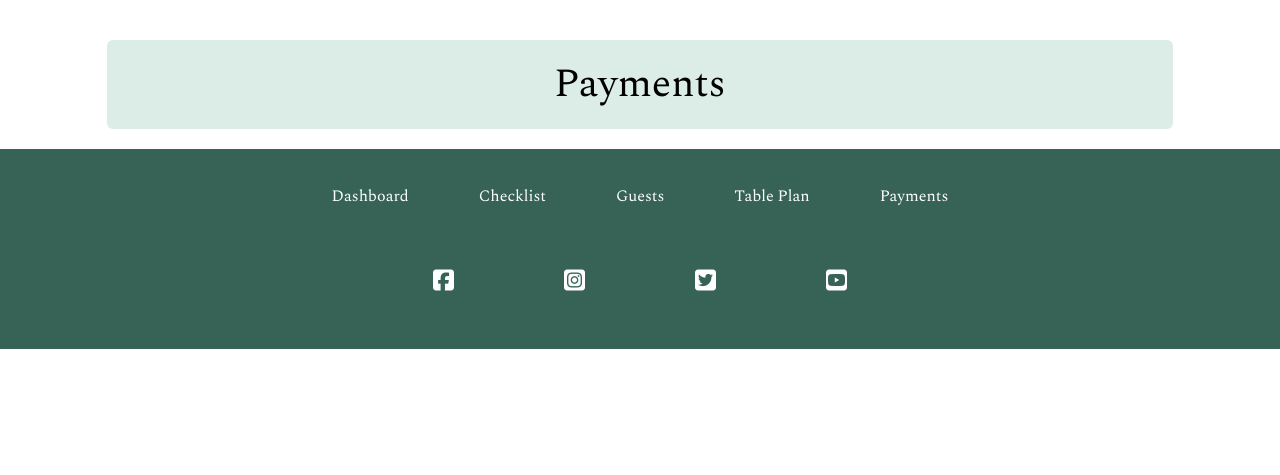
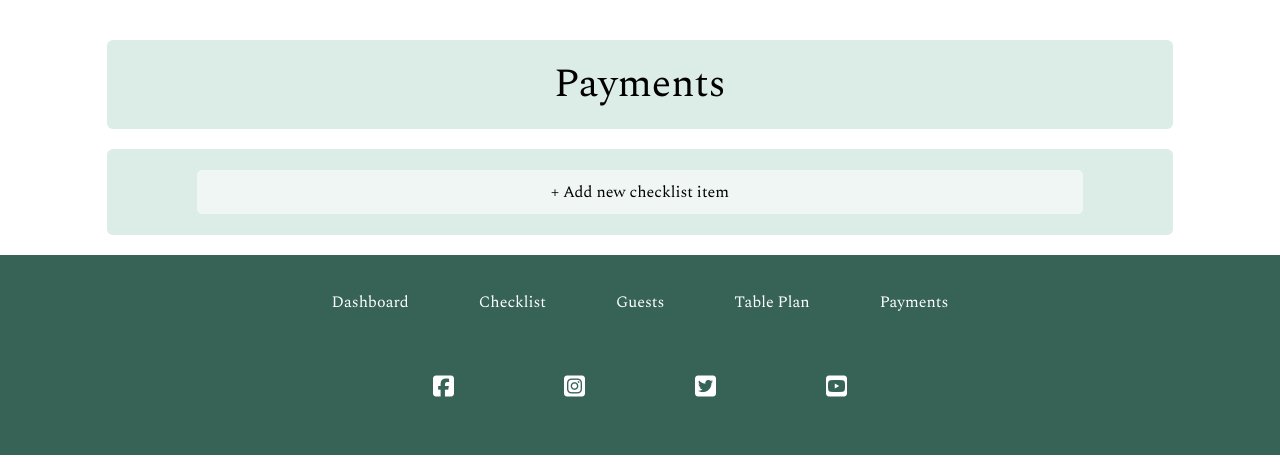
Before and after one commit to lilli-mcnally/tie-the-knot, a Flask app: page /payments in a window 1280 px wide. Shown: the part 110-585 px from the top of the page. Run offline with Flask 2, Linux system fonts and the light colour scheme; data that the repository does not hold is empty; some libraries are stand-ins or nearby versions.

Commit message:
Add function to view payments

```diff
--- a/tietheknot/routes.py
+++ b/tietheknot/routes.py
@@ -43,6 +43,13 @@ def edit_checklist_item(checklist_item_id):
         return redirect(url_for("checklist"))
     return render_template("edit_checklist_item.html", checklist_item=checklist_item)
 
+@app.route("/delete_checklist_item/<int:checklist_item_id>")
+def delete_checklist_item(checklist_item_id):
+    checklist_item = Checklist.query.get_or_404(checklist_item_id)
+    db.session.delete(checklist_item)
+    db.session.commit()
+    return redirect(url_for("checklist"))
+
 @app.route("/guests")
 def guests():
     return render_template("guests.html")
@@ -55,4 +62,5 @@ def table_plan():
 
 @app.route("/payments")
 def payments():
-    return render_template("payments.html")
+    checklist_items = list(Checklist.query.order_by(Checklist.checklist_date).all())
+    return render_template("payments.html", checklist_items=checklist_items)
--- a/tietheknot/templates/edit_checklist_item.html
+++ b/tietheknot/templates/edit_checklist_item.html
@@ -26,13 +26,13 @@
                 <span id="payment-span">Is this a payment?</span>
             </label>
             <br>
-            <a href="#modal1" class="btn waves-effect waves-light submit modal-trigger">Submit
+            <a href="#editModal" class="btn waves-effect waves-light submit modal-trigger">Submit
                 <i class="fa-solid fa-arrow-right-long"></i>
             </a>
         </div>
     </div>
     <!-- Modal Structure -->
-    <div id="modal1" class="modal">
+    <div id="editModal" class="modal">
         <div class="modal-content">
             <h5>Would you like to confirm these changes?</h5>
         </div>
--- a/tietheknot/templates/payments.html
+++ b/tietheknot/templates/payments.html
@@ -6,8 +6,90 @@
         <div class="col s12 green-row">
             <h1>Payments</h1>
         </div>
-        <!-- Insert for loop for payments items -->
+        <div>
+            <div class="col s12 green-row green-container">
+                {% for checklist_item in checklist_items %}
+                <!-- Iterates through each Checklist item -->
+                {% if checklist_item.checklist_payment == True %}
+                {% if loop.first %}
+                <!-- Checks to see if this is the first iteration, meaning it has no previous -->
+                <p class="checklist-date"><strong>{{ checklist_item.checklist_date.strftime("%-d %B %Y") }}</strong></p>
+                <div class="col s10 checklist-item">
+                    <div class="col s3">
+                        <p>{{ checklist_item.checklist_name }}</p>
+                    </div>
+                    <div class="col s6">
+                        <p class="checklist-notes">{{ checklist_item.checklist_notes }}</p>
+                    </div>
+                    <div class="col s3">
+                        <p class="checklist-checkbox">
+                            <a href="{{ url_for('edit_checklist_item', checklist_item_id=checklist_item.id) }}">
+                                <i class="fa-solid fa-pencil"></i>
+                            </a>
+                            <a href="#deleteModal" class="modal-trigger">
+                                <i class="fa-solid fa-xmark"></i>
+                            </a>
+                        </p>
+                    </div>
+                </div>
+                <!-- Modal Structure -->
+                <div id="deleteModal" class="modal">
+                    <div class="modal-content">
+                        <h5>Are you sure you want to delete "{{ checklist_item.checklist_name }}"?</h5>
+                    </div>
+                    <div class="modal-footer">
+                        <a class="modal-close waves-effect waves-green btn-flat">Cancel changes</a>
+                        <a href="{{ url_for('delete_checklist_item', checklist_item_id=checklist_item.id) }}"
+                            class="waves-effect waves-green btn-flat">Confirm changes</a>
+                    </div>
+                </div>
+                {% else %}
+                <!-- For all other iterations after the first one -->
+                {% if checklist_item.checklist_date != loop.previtem.checklist_date %}
+                <!-- If this item date is different to the previous iteration's item date is added -->
+                <p class="checklist-date"><strong>{{ checklist_item.checklist_date.strftime("%-d %B %Y") }}</strong></p>
+                <!-- If the item date is the same as the previous iteration, the p element is not added to the page -->
+                {% endif %}
+                <div class="col s10 checklist-item">
+                    <div class="col s3">
+                        <p>{{ checklist_item.checklist_name }}</p>
+                    </div>
+                    <div class="col s6">
+                        <p class="checklist-notes">{{ checklist_item.checklist_notes }}</p>
+                    </div>
+                    <div class="col s3">
+                        <p class="checklist-checkbox">
+                            <a href="{{ url_for('edit_checklist_item', checklist_item_id=checklist_item.id) }}">
+                                <i class="fa-solid fa-pencil"></i>
+                            </a>
+                            <a href="#deleteModal">
+                                <i class="fa-solid fa-xmark"></i>
+                            </a>
+                        </p>
+                    </div>
+                </div>
+                {% endif %}
+                {% endif %}
+                <!-- Modal Structure -->
+                <div id="deleteModal" class="modal">
+                    <div class="modal-content">
+                        <h5>TEST</h5>
+                    </div>
+                    <div class="modal-footer">
+                        <a class="modal-close waves-effect waves-green btn-flat">Cancel changes</a>
+                        <a href="{{ url_for('delete_checklist_item', checklist_item_id=checklist_item.id) }}"
+                            class="waves-effect waves-green btn-flat">Confirm changes</a>
+                    </div>
+                </div>
+                {% endfor %}
+                <a href="{{ url_for('add_checklist_item') }}" class="col s10 green-row new-green-row">
+                    <p>+ Add new checklist item</p>
+                </a>
+            </div>
+        </div>
     </div>
 </div>
 
+
+
 {% endblock %}
```
Also changed, not shown: tietheknot/templates/checklist.html (+26 -2 lines).
